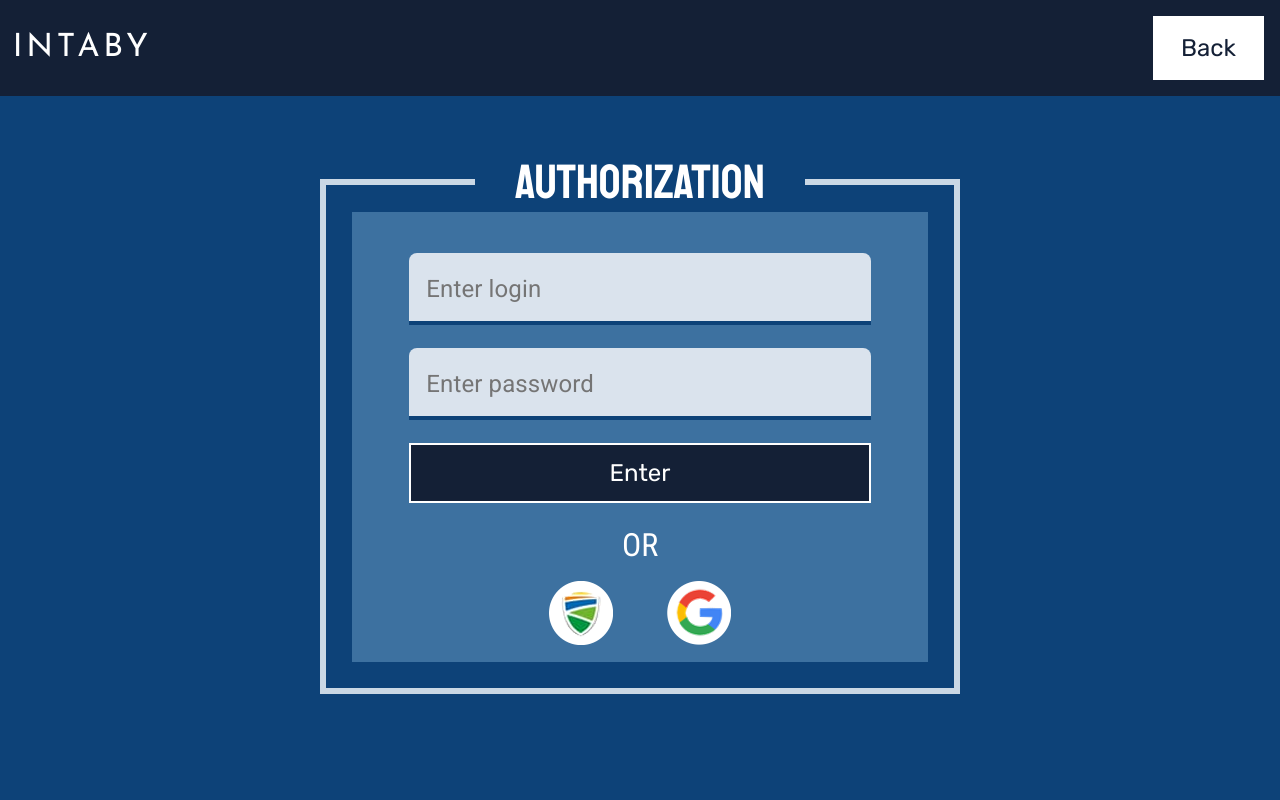
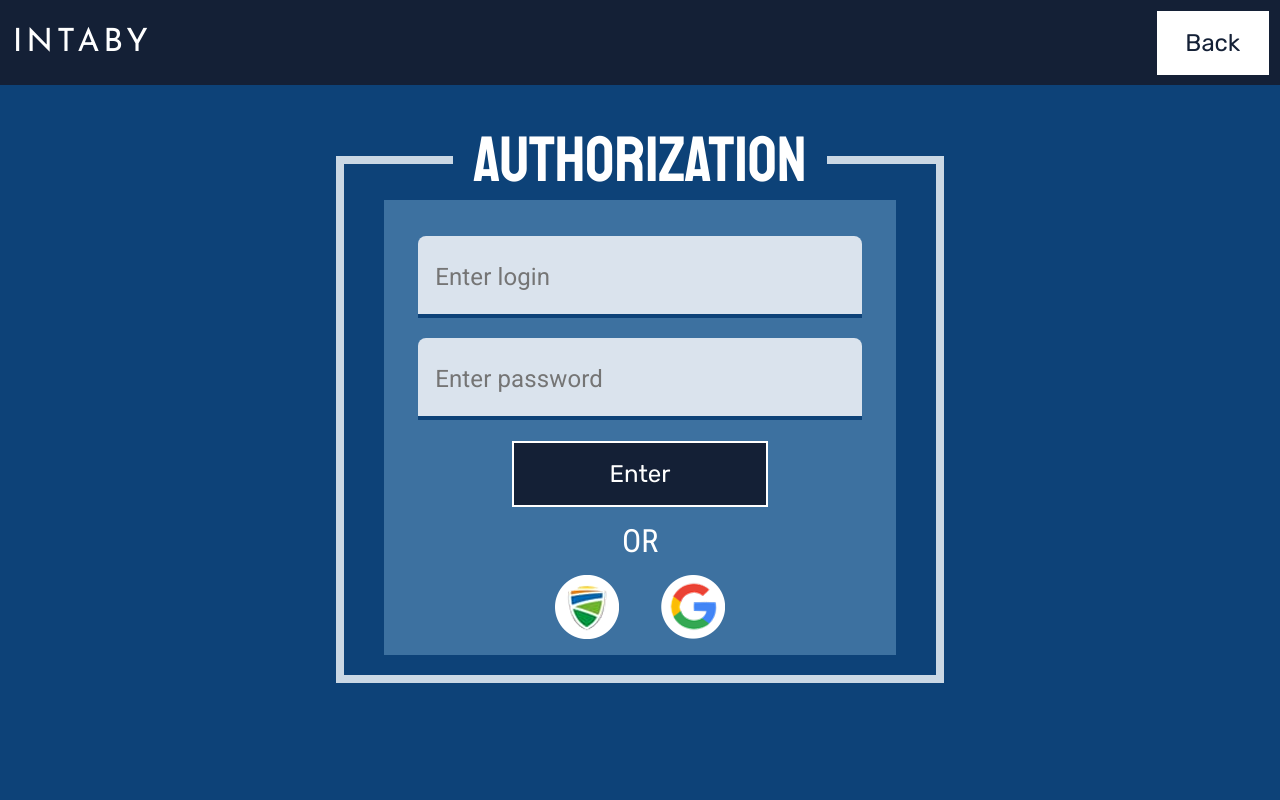
Before and after one commit to InnoSWP/Intaby, a Django app: template web-app/static/templates/authorization_page.html in a window 1280 px wide. Run offline with Django 4.2, Linux system fonts and the light colour scheme; the template is opened without the code that fills it, so the values that code supplies are empty.

Commit message:
Add new_style file

```diff
--- /dev/null
+++ b/web-app/static/styles/new_style.css
@@ -0,0 +1,356 @@
+/* Global variables */
+
+body::-webkit-scrollbar-thumb {
+    background-color: #142036;
+}
+body::-webkit-scrollbar {
+    width: 1em;
+}
+
+.body_ {
+    background: rgba(13, 66, 120, 1);
+
+    /* Size */
+    width: 100vw;
+    height: 100vh;
+
+    /* Display */
+    display: flex;
+    justify-content: space-between;
+    align-items: stretch;
+    flex-direction: column;
+
+    /* Others */
+    margin: 0;
+    padding: 0;
+}
+
+.body_lobby {
+    min-width: 500px;
+    width: 100%;
+    height: 100%;
+    background: rgba(13, 66, 120, 1);
+    display: flex;
+    justify-content: center;
+    align-items: stretch;
+    flex-direction: column;
+}
+
+.header {
+    background-color: #142036;
+
+    /* Size */
+    width: 100vw;
+    height: 85px;
+
+    /* Display */
+    display: flex;
+    justify-content: space-between;
+    align-items: center;
+    overflow: hidden;
+    text-align: center;
+
+    /* Others */
+    margin: 0;
+    padding: 0;
+    top: 0;
+    z-index: 4;
+}
+.header-left{
+
+    /* Size */
+    width: 50%;
+    height: 100%;
+
+    /* Display */
+    display: flex;
+    justify-content: flex-start;
+    align-items: center;
+
+}
+.header-left_logo {
+    /* Adapt it */
+    width: 20%;
+    margin: 2%;
+
+    /* Font */
+    font-family: 'Josefin Sans', serif;
+    font-style: normal;
+    font-weight: 400;
+    font-size: xx-large;
+    letter-spacing: 0.115em;
+    color: #FFFFFF;
+
+    /* Display */
+    display: flex;
+    align-items: center;
+    text-align: center;
+}
+.header-right{
+    /* Size */
+    width: 50%;
+    height: 100%;
+
+    /* Display */
+    display: flex;
+    justify-content: flex-end;
+    align-items: center;
+}
+.header-right_button{
+    background-color: #FFFFFF;
+    border: 2px solid #FFFFFF;
+
+    /* Size */
+    width: 7rem;
+
+    /* Display */
+    display: flex;
+    flex-direction: row;
+    justify-content: center;
+    align-items: center;
+    box-sizing: border-box;
+
+    /* Others */
+    margin: 0.7rem 0.7rem 0.7rem 0;
+    padding: 1rem;
+    flex: none;
+    order: 1;
+    flex-grow: 0;
+}
+.header-right_button-link{
+
+    /* Font */
+    font-family: 'Rubik', serif;
+    font-size: 1.5rem;
+    font-style: normal;
+    font-weight: 500;
+    text-decoration: none;
+
+    color: #142036FF;
+
+    /* Display */
+    display: flex;
+    justify-content: center;
+    align-items: center;
+    align-self: stretch;
+    text-align: center;
+
+    /* Others */
+    flex: none;
+    order: 0;
+    flex-grow: 1;
+}
+
+
+/* Authorization Page */
+
+.Authorization-wrapper{
+
+    /* Size */
+    width: 100%;
+    min-height: 85vh;
+
+    /* Display */
+    display: flex;
+    flex-direction: column;
+    flex-wrap: nowrap;
+    align-content: center;
+    justify-content: flex-start;
+    align-items: center;
+}
+.Authorization{
+    /* Size */
+    width: 90%;
+    height: max-content;
+
+    /* Display */
+    display: flex;
+    flex-direction: column;
+    flex-wrap: nowrap;
+    align-content: center;
+    justify-content: center;
+    align-items: center;
+
+    /* Other */
+
+}
+.fieldset{
+    /* Size */
+    border-width: 0.5rem;
+    border-style: solid;
+    width: 40vw;
+
+    /* Display */
+    display: flex;
+    flex-direction: column;
+    flex-wrap: nowrap;
+    align-content: center;
+    justify-content: center;
+    align-items: center;
+
+    /* Others */
+    padding: 0 2.5rem 1.25rem 2.5rem;
+
+    border-color: #CAD8E5;
+}
+.fieldset_title{
+    /* Size */
+    width: auto;
+
+    /* Font */
+    font-family: 'Staatliches', serif;
+    font-size: 4em;
+    font-weight: 400;
+    font-style: normal;
+
+    color: #FFFFFF;
+
+    /* Display */
+    display: flex;
+    align-items: center;
+    text-align: center;
+
+    /* Other */
+    padding-left: 4%;
+    padding-right: 4%;
+}
+.Authorization-inner{
+    background-color: #3D71A0;
+
+    /* Size */
+    width: 100%;
+
+    /* Display */
+    display: flex;
+    justify-content: center;
+    align-items: center;
+    flex-direction: column;
+
+    /* Others */
+    padding-bottom: 1%;
+    padding-top: 5%;
+}
+.Authorization-inner_password{
+    background-color: #DAE3ED;
+
+    /* Size */
+    width: 80%;
+    height: 2em;
+
+    /* Font */
+    font-family: 'Roboto', serif;
+    font-style: normal;
+    font-weight: 400;
+    font-size: x-large;
+    letter-spacing: 0.005em;
+    color: rgba(0, 0, 0, 0.6);
+
+    /* Display */
+    display: flex;
+    flex-direction: row;
+    align-items: center;
+
+    /* Box */
+    background-clip: padding-box;
+    box-shadow: inset 0 -0.25rem 0 #0D4278;
+    border-radius: 8px 8px 0 0;
+    border: 0;
+
+    /* Others */
+    margin: 2% 1%;
+    padding: 1.063rem;
+
+    flex: none;
+    order: 0;
+    flex-grow: 1;
+    z-index: 3;
+}
+.Authorization-inner_button{
+    /* Size */
+    width: 50%;
+
+    /* Font */
+
+    /* Display */
+    display: flex;
+    justify-content: center;
+
+    /* Others */
+    margin-top: 2%;
+}
+.Authorization-inner_button-box{
+    background-color: #142036;
+
+    /* Size */
+    height: 100%;
+    width: 100%;
+
+    /* Box */
+    box-sizing: border-box;
+    border-radius: 0;
+    border: #FFFFFF 2px solid;
+
+    /* Others */
+    margin: 0;
+    padding: 1.063rem;
+}
+.Authorization-inner_button-text{
+    /* Font */
+    font-family: 'Rubik', serif;
+    font-style: normal;
+    font-weight: 500;
+    font-size: x-large;
+    text-decoration: none;
+
+    color: #FFFFFF;
+
+    /* Display */
+    display: flex;
+    justify-content: center;
+    align-items: center;
+}
+.fieldset_or{
+    /* Size */
+    width: 15vw;
+
+    /* Font */
+    font-family: Roboto Condensed, serif;
+    font-size: xx-large;
+    font-style: normal;
+    font-weight: 400;
+    color: white;
+
+    /* Display */
+    text-align: center;
+    align-items: center;
+
+    /* Others */
+    margin: 3%;
+    padding: 0;
+
+    z-index: 2;
+}
+.fieldset_img{
+    /* Size */
+    width: 50%;
+
+    /* Display */
+    display: flex;
+    justify-content: space-evenly;
+    align-items: center;
+
+    /* Others */
+    margin-bottom: 2%;
+}
+.fieldset_img-IU,
+.fieldset_img-google{
+    /* Size */
+    height: auto;
+    width: auto;
+
+    /* Others */
+    padding: 0;
+    cursor: pointer;
+}
+
+/* Registration Page */
--- a/web-app/static/styles/style.css
+++ b/web-app/static/styles/style.css
@@ -817,6 +817,24 @@ a {
         letter-spacing: 0.115em;
 
         color: #FFFFFF;
+
+        /* INTABY */
+
+
+        width: 20%;
+        font-family: 'Josefin Sans', serif;
+        font-style: normal;
+        font-weight: 400;
+        font-size: xx-large;
+        margin: 2%;
+
+        display: flex;
+        align-items: center;
+        text-align: center;
+        letter-spacing: 0.115em;
+
+        color: #FFFFFF;
+
     }
 
     .logo {
--- a/web-app/static/templates/authorization_page.html
+++ b/web-app/static/templates/authorization_page.html
@@ -1,59 +1,65 @@
 <!DOCTYPE html>
 <html lang="en">
 <head>
+    <!-- Fonts -->
     <link href="https://fonts.googleapis.com/css?family=Roboto&display=swap" rel="stylesheet"/>
     <link href="https://fonts.googleapis.com/css?family=Rubik&display=swap" rel="stylesheet"/>
     <link href="https://fonts.googleapis.com/css?family=Roboto+Condensed&display=swap" rel="stylesheet"/>
     <link href="https://fonts.googleapis.com/css?family=Staatliches&display=swap" rel="stylesheet"/>
     <link href="https://fonts.googleapis.com/css?family=Josefin+Sans&display=swap" rel="stylesheet"/>
-    <!--link href="https://cdn.jsdelivr.net/npm/bootstrap@5.2.0-beta1/dist/css/bootstrap.min.css" rel="stylesheet"
-          integrity="sha384-0evHe/X+R7YkIZDRvuzKMRqM+OrBnVFBL6DOitfPri4tjfHxaWutUpFmBp4vmVor" crossorigin="anonymous"-->
+    <link rel="preconnect" href="https://fonts.googleapis.com">
+    <link rel="preconnect" href="https://fonts.gstatic.com" crossorigin>
+    <link href="https://fonts.googleapis.com/css2?family=Staatliches&display=swap" rel="stylesheet">
+    <link rel="preconnect" href="https://fonts.googleapis.com">
+    <link rel="preconnect" href="https://fonts.gstatic.com" crossorigin>
+    <link href="https://fonts.googleapis.com/css2?family=Staatliches&display=swap" rel="stylesheet">
 
+    <!-- Scripts -->
+    <script src="jquery-3.6.0.min.js"></script>
 
-    <script src="jquery-3.6.0.min.js"></script>
-    <link rel="stylesheet" href="/web-app/static/styles/style.css">
+    <!-- Styles -->
+    <link rel="stylesheet" href="/web-app/static/styles/new_style.css">
+
+    <!-- Meta -->
     <meta charset="UTF-8">
     <meta http-equiv="X-UA-Compatible" content="IE=edge">
     <meta name="viewport" content="width=device-width, initial-scale=1.0">
-    <title>Document</title>
-    <link rel="preconnect" href="https://fonts.googleapis.com">
-<link rel="preconnect" href="https://fonts.gstatic.com" crossorigin>
-<link href="https://fonts.googleapis.com/css2?family=Staatliches&display=swap" rel="stylesheet">
-<link rel="preconnect" href="https://fonts.googleapis.com">
-<link rel="preconnect" href="https://fonts.gstatic.com" crossorigin>
-<link href="https://fonts.googleapis.com/css2?family=Staatliches&display=swap" rel="stylesheet">
+
+    <!-- Title -->
+    <title> Document </title>
+
 </head>
 
-<body class="v377_12">
-    <header>
-        <div class="name2">
-            <div class="left">
-                <h1 class = "logo_intaby">INTABY</h1>
-            </div>
-            <div class="right">
-                <button class="Back"><a href="main_page_bootstrap_free.html">Back</a> </button>
-            </div>
+<body class="body_">
+    <header class="header">
+        <div class="header-left">
+            <h1 class="header-left_logo">INTABY</h1>
+        </div>
+        <div class="header-right">
+            <button class="header-right_button">
+                <a class="header-right_button-link" href="main_page_bootstrap_free.html">Back</a>
+            </button>
         </div>
     </header>
 
-    <div class="Authorization_wrapper">
+    <div class="Authorization-wrapper">
         <div class="Authorization">
 
-            <fieldset>
-                <legend class="reg_test">AUTHORIZATION</legend>
+            <fieldset class="fieldset">
+                <legend class="fieldset_title">AUTHORIZATION</legend>
 
-                <div class="Authorization_inner">
-                    <input type="text" class="password" placeholder="Enter login">
-                    <input type="password" class="password" placeholder="Enter password">
-                    <div class="reg_button">
-                        <button onclick="window.location.href = 'page_of_user.html'" class="enter">
-                            <span class="reg_text">Enter</span>
+                <div class="Authorization-inner">
+                    <input type="text" class="Authorization-inner_password" placeholder="Enter login">
+                    <input type="password" class="Authorization-inner_password" placeholder="Enter password">
+                    <div class="Authorization-inner_button">
+                        <button onclick="window.location.href = 'page_of_user.html'" class="Authorization-inner_button-box">
+                            <span class="Authorization-inner_button-text">Enter</span>
                         </button>
                     </div>
-                    <h3 class="or_reg"> OR </h3>
-                    <div class="img1">
-                        <img class="UI" src="/web-app/static/images/inno_icon.png">
-                        <img class="google" src="/web-app/static/images/Google_icon.png">
+                    <h3 class="fieldset_or"> OR </h3>
+                    <div class="fieldset_img">
+                        <img class="fieldset_img-IU" src="/web-app/static/images/inno_icon.png">
+                        <img class="fieldset_img-google" src="/web-app/static/images/Google_icon.png">
                     </div>
                 </div>
             </fieldset>
```
Also changed, not shown: web-app/static/templates/registration_page.html (+18 -9 lines).
